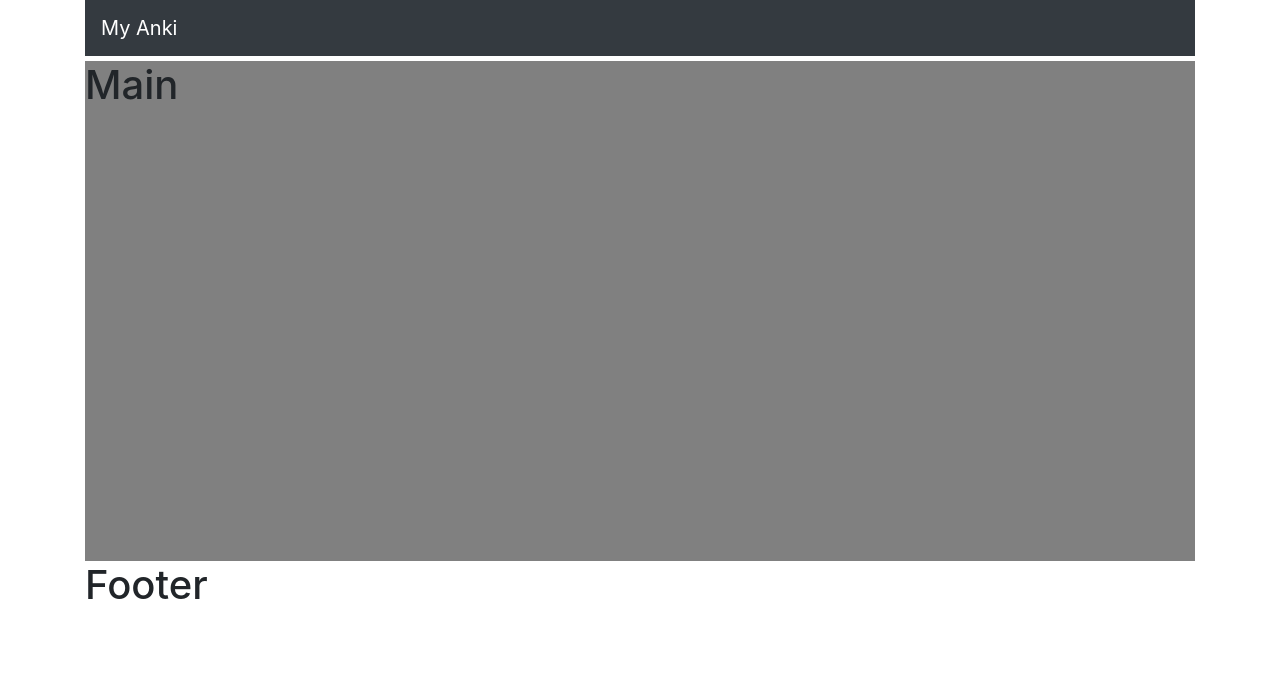
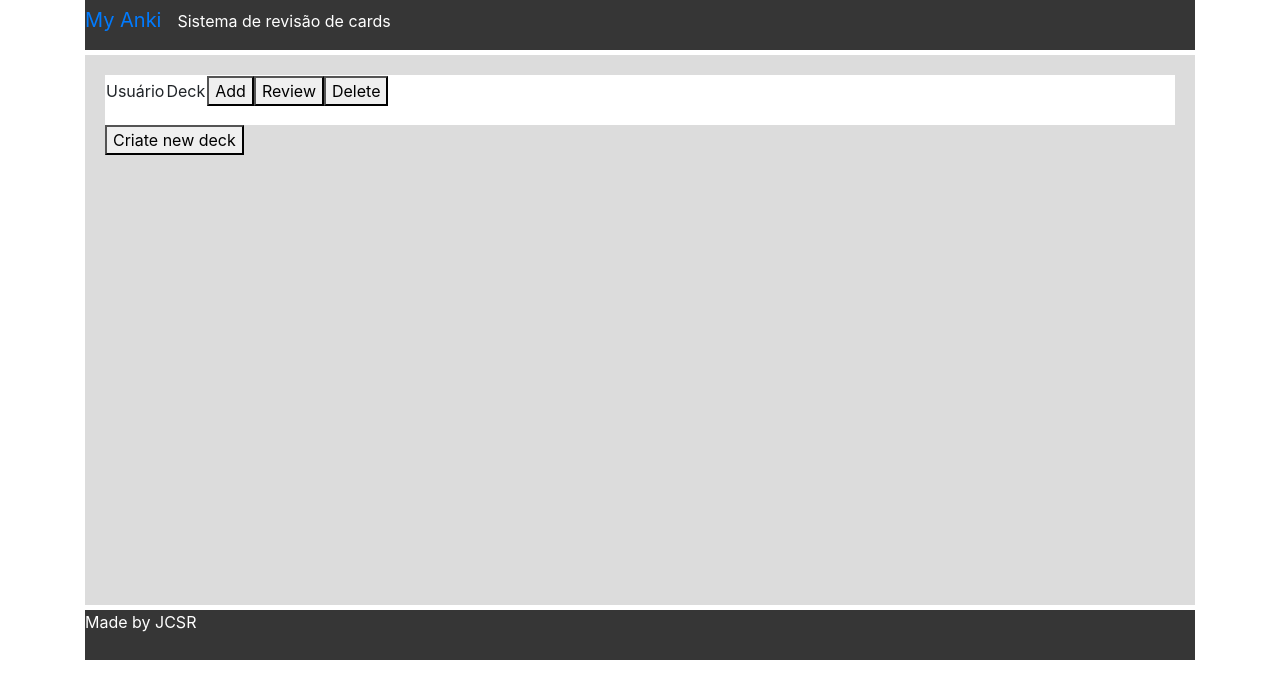
Before and after one commit to Jose-Claudio/my-anki, a React (Create React App) app in the folder frontend/: page / in a window 1280 px wide. Shown: the top 698 px of the page. Built offline with nearby package versions, Linux system fonts and the light colour scheme.

Commit message:
Melhorias no layout da pagina principal

```diff
--- /dev/null
+++ b/frontend/src/components/deckList.jsx
@@ -0,0 +1,22 @@
+import React from 'react'
+
+export default props => {
+        return (
+            <div className="decks">
+                <table className="Table">
+                    <tbody>
+                        <tr>
+                            <td>Usuário</td>
+                            <td>Deck</td>
+                            <td>
+                                <button>Add</button>
+                                <button>Review</button>
+                                <button>Delete</button>
+                            </td>
+                        </tr>
+                    </tbody>
+                </table>
+            </div>
+        )
+
+}
--- a/frontend/src/components/footer.jsx
+++ b/frontend/src/components/footer.jsx
@@ -1,7 +1,7 @@
 import React from 'react'
 
 export default props => (
-    <div>
-        <h1>Footer</h1>
+    <div className="rodape">
+       <span>Made by JCSR</span>
     </div>
 )
--- a/frontend/src/components/header.jsx
+++ b/frontend/src/components/header.jsx
@@ -1,7 +1,10 @@
 import React from 'react'
 
 export default  props => (
-    <div className="navbar navbar-dark bg-dark">
+    <div className="cabecalho">
+
       <a className="navbar-brand" href="#">My Anki</a>
+      <span>Sistema de revisão de cards</span>
+
     </div>
 )
--- a/frontend/src/components/main.css
+++ /dev/null
@@ -1,6 +0,0 @@
-.janela {
-    height: 500px;
-    width: 100%;
-    background: gray;
-    margin-top: 5px;
-}
--- a/frontend/src/components/main.jsx
+++ b/frontend/src/components/main.jsx
@@ -1,9 +1,10 @@
+import './style.css'
 import React from 'react'
-import './main.css'
-
+import DeckList from './deckList'
 export default props => (
 
-    <div className="janela">
-        <h1>Main</h1>
+    <div className="conteudo">
+      <DeckList />
+      <button>Criate new deck</button>
     </div>
 )
--- /dev/null
+++ b/frontend/src/components/style.css
@@ -0,0 +1,29 @@
+.conteudo {
+    height: 550px;
+    width: 100%;
+    background: #DCDCDC;
+    margin-top: 5px;
+    padding: 20px;
+}
+
+.rodape {
+    height: 50px;
+    width: 100%;
+    background: #363636;
+    margin-top: 5px;
+    color:white;
+}
+
+.cabecalho {
+    background: #363636;
+    color: white;
+    height: 50px;
+    width: 100%;
+}
+
+.decks {
+    height: 50px;
+    width: 100%;
+    background: white;
+
+}
```
